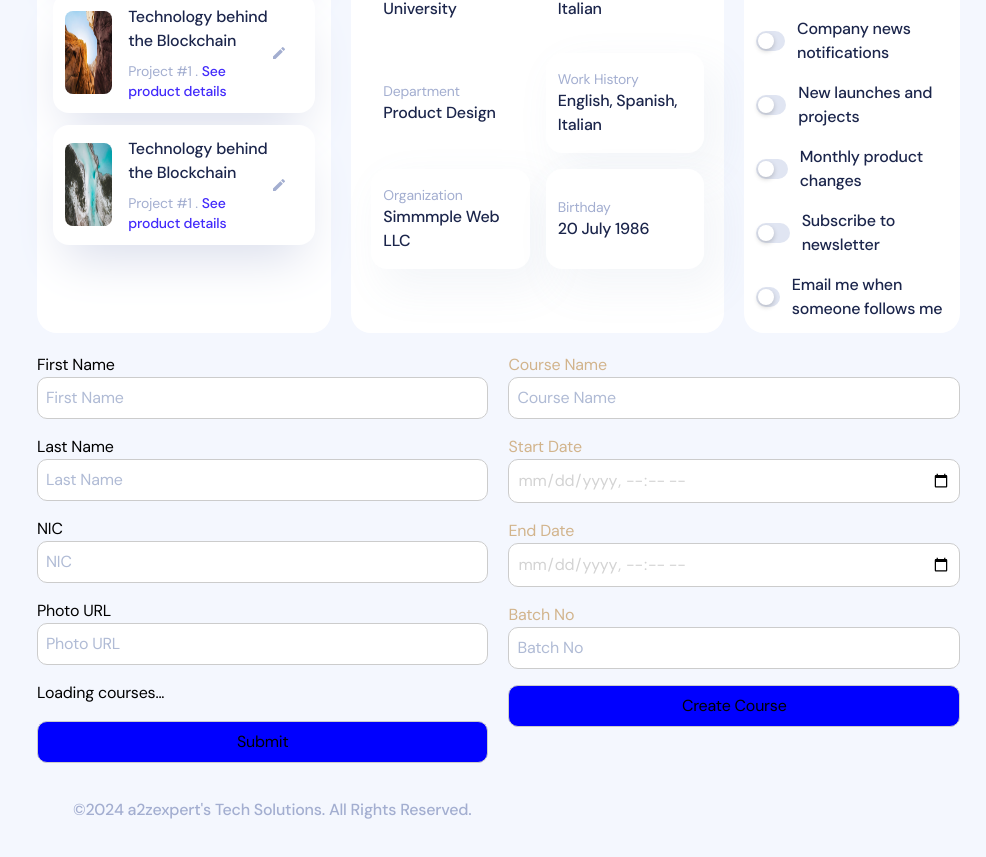
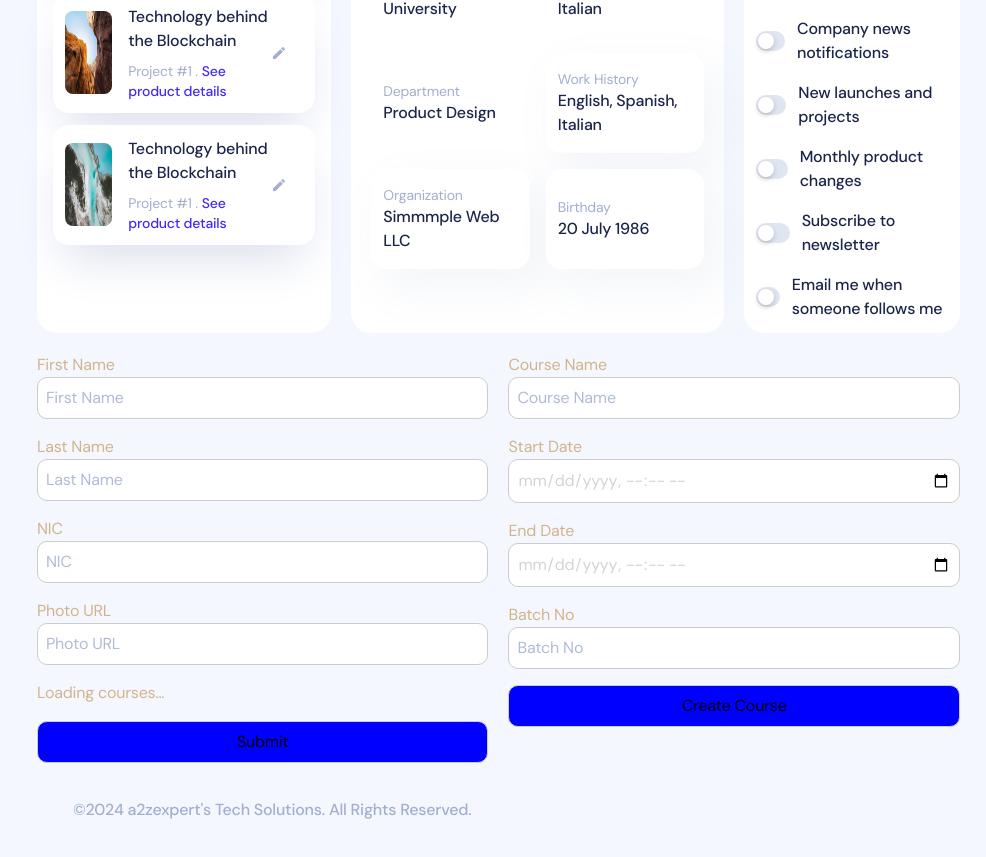
Before and after one commit to Aslam-dev/Certificate-Management-SYSTEM, a Next.js app: page /admin/profile in a window 1280 px wide. Shown: the part 827-1684 px from the top of the page, without its empty margins (294-1280 px from the left). Built offline with nearby package versions, Linux system fonts and the light colour scheme; what tailwindcss-rtl would draw is missing.

Commit message:
minor changes

```diff
--- a/src/components/studentForm/index.tsx
+++ b/src/components/studentForm/index.tsx
@@ -61,7 +61,7 @@ const StudentForm: React.FC<Props> = ({ onSubmit, courses, subjects }) => {
   return (
     <form onSubmit={handleSubmit} style={{ display: 'flex', flexDirection: 'column', gap: '1rem' }}>
       <div>
-        <label>
+        <label style={{ color: '#D2B48C' }}>
           First Name
           <input
             type="text"
@@ -74,7 +74,7 @@ const StudentForm: React.FC<Props> = ({ onSubmit, courses, subjects }) => {
       </div>
 
       <div>
-      <label> Last Name
+      <label style={{ color: '#D2B48C' }}> Last Name
       <input
         type="text"
         placeholder="Last Name"
@@ -86,7 +86,7 @@ const StudentForm: React.FC<Props> = ({ onSubmit, courses, subjects }) => {
       </div>
 
       <div>
-      <label>NIC
+      <label style={{ color: '#D2B48C' }}>NIC
       <input
         type="text"
         placeholder="NIC"
@@ -97,7 +97,7 @@ const StudentForm: React.FC<Props> = ({ onSubmit, courses, subjects }) => {
       </label>
       </div>
 
-      <div>
+      <div style={{ color: '#D2B48C' }} >
       <label>Photo URL
       <input
         type="text"
@@ -119,7 +119,7 @@ const StudentForm: React.FC<Props> = ({ onSubmit, courses, subjects }) => {
           ))}
         </select>
       ) : (
-        <p>Loading courses...</p>
+        <p style={{color:'#D2B48C'}}>Loading courses...</p>
       )}
       {selectedCourses.map((courseId) => (
         <div key={courseId}>
```
